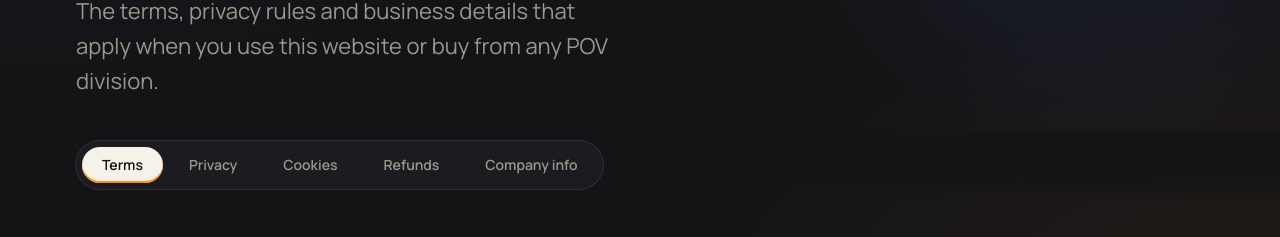
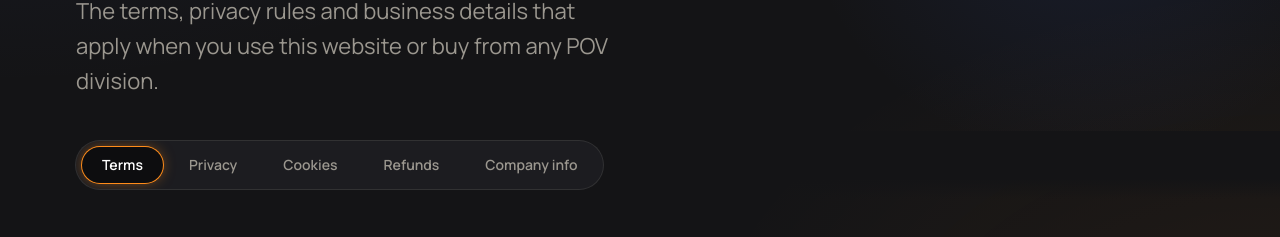
Before and after one commit to PovHoldings/povholdings-website, a plain HTML site: page legal.html in a window 1280 px wide. Shown: the part 394-631 px from the top of the page. Drawn offline with Linux system fonts and the light colour scheme.

Commit message:
Tabs: orange hover, neon active
Co-Authored-By: Claude Opus 5.5 <noreply@anthropic.com>
Claude-Session: https://claude.ai/code/session_01Qu5YG1b6eW2endEj8rZwbf

```diff
--- a/divisions/pov.css
+++ b/divisions/pov.css
@@ -161,3 +161,8 @@ body{background:radial-gradient(1200px 800px at 0% 0%,rgba(65,105,225,.10),trans
 .pill{background:#0d0d0f;color:#fff;border:1px solid #ff8c1a;box-shadow:0 0 0 1px rgba(255,140,26,.35),0 0 18px -2px rgba(255,140,26,.55),inset 0 0 12px -4px rgba(255,140,26,.35)}
 .pill:hover{background:#ff8c1a;border-color:#ff8c1a;color:#0d0d0f;box-shadow:0 0 0 1px #ff8c1a,0 0 28px 0 rgba(255,140,26,.7)}
 .mbar .solid{background:#0d0d0f!important;color:#fff!important;box-shadow:0 0 0 1px #ff8c1a,0 0 16px -2px rgba(255,140,26,.55)!important}
+/* tabs: orange on hover, black with neon orange lining when active */
+.tabs a{transition:background .3s,color .3s,box-shadow .3s}
+.tabs a:hover{background:#ff8c1a;color:#0d0d0f}
+.tabs a[aria-current="page"]{background:#0d0d0f;color:#fff;box-shadow:0 0 0 1px #ff8c1a,0 0 14px -2px rgba(255,140,26,.55)}
+.tabs a[aria-current="page"]:hover{background:#ff8c1a;color:#0d0d0f}
```
